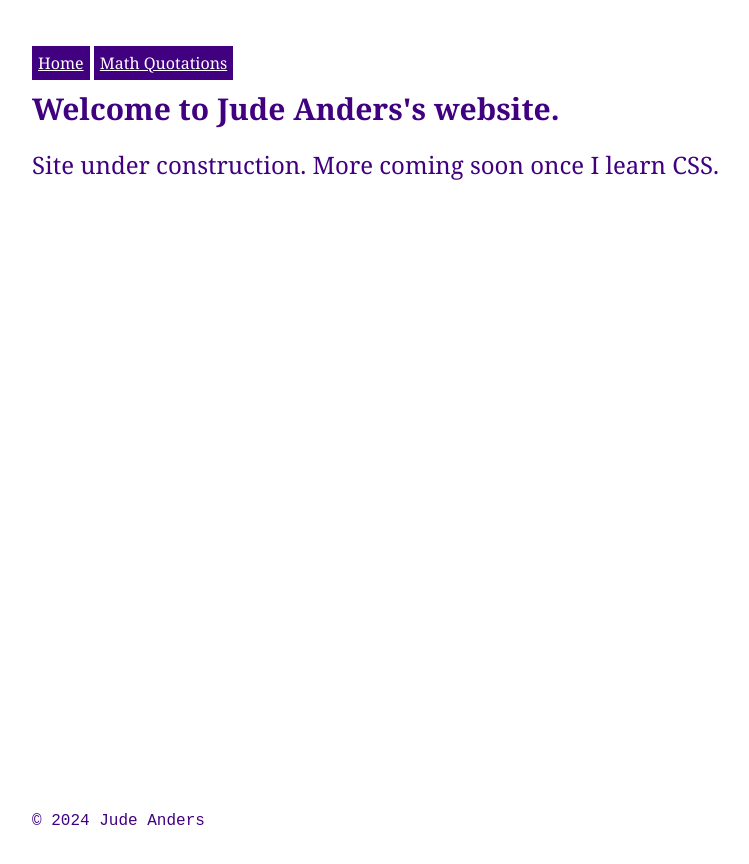
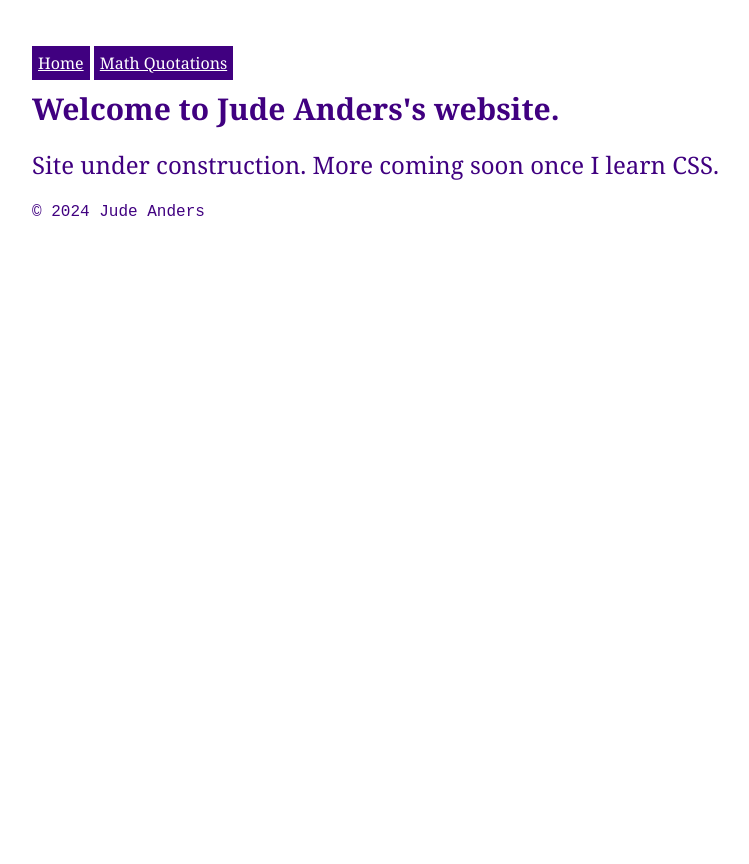
Before and after one commit to 1anderj/judeanders-website, a Jekyll site: the page built from index.html, in a window 1280 px wide. Shown: the top 864 px of the page, without its empty margins (22-771 px from the left). Built offline with Jekyll 4.4.1, drawn with Linux system fonts in a browser that asks for light colours.

Commit message:
fix footer?

```diff
--- a/assets/styles/styles.css
+++ b/assets/styles/styles.css
@@ -29,7 +29,4 @@ h2 {
 }
 #footer {
   font-family: "Chivo Mono", monospace;
-  position: absolute;
-  left: 54px;
-  bottom: 54px;
 }
```
